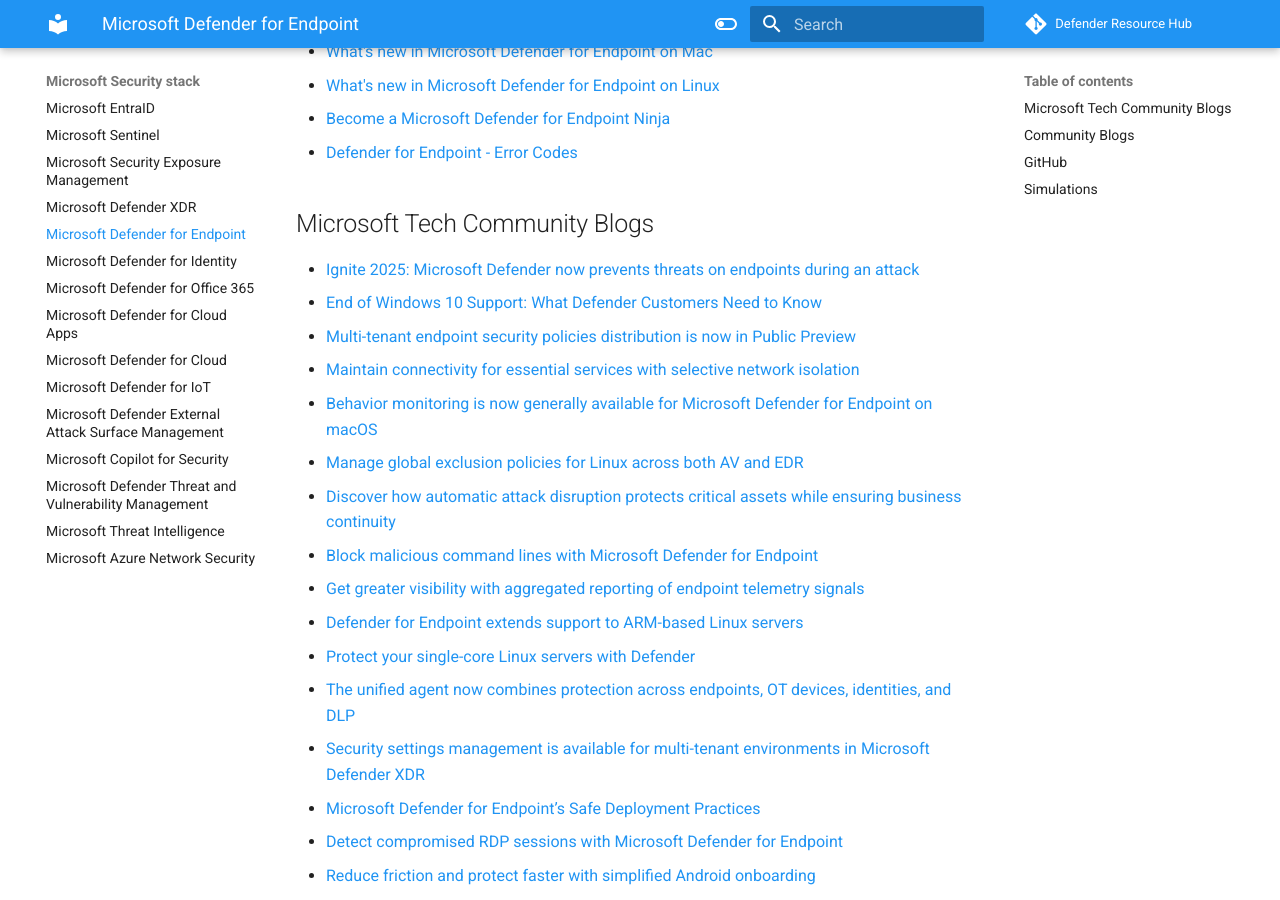
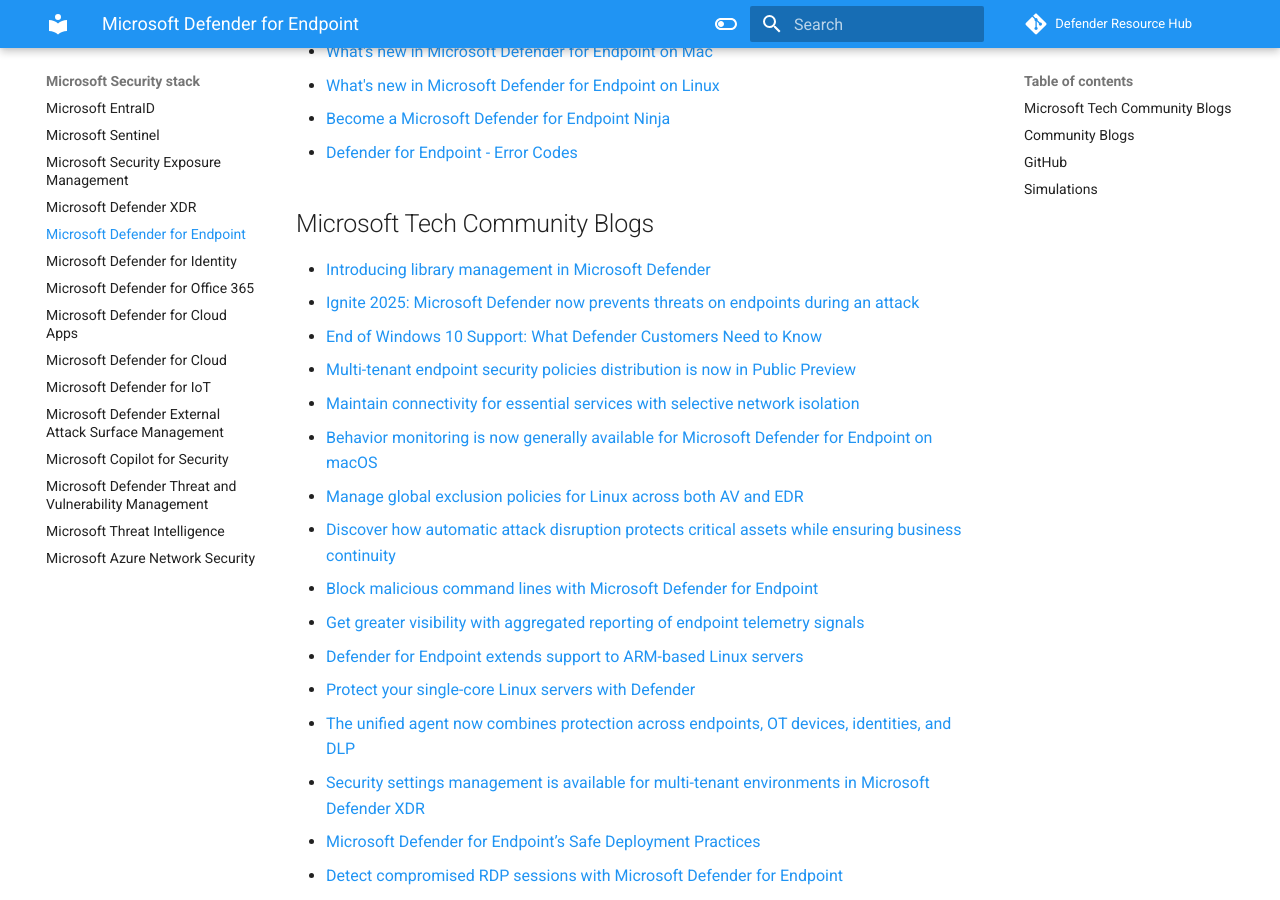
Before and after one commit to alexverboon/DefenderResourceHub, an MkDocs documentation site: the page built from docs/mde.md, in a window 1280 px wide and 900 px high, scrolled down 390 px. Built offline with MkDocs 1.6.1 and Material for MkDocs 9.7.7, drawn with Linux system fonts in a browser that asks for light colours; comment, search, counter and statistics services are not loaded.

Commit message:
mde update

```diff
--- a/docs/mde.md
+++ b/docs/mde.md
@@ -13,6 +13,7 @@
 
 ## Microsoft Tech Community Blogs
 
+- [Introducing library management in Microsoft Defender](https://techcommunity.microsoft.com/blog/microsoftdefenderatpblog/introducing-library-management-in-microsoft-defender/4494434)
 - [Ignite 2025: Microsoft Defender now prevents threats on endpoints during an attack](https://techcommunity.microsoft.com/blog/microsoftdefenderatpblog/ignite-2025-microsoft-defender-now-prevents-threats-on-endpoints-during-an-attac/4470805)
 - [End of Windows 10 Support: What Defender Customers Need to Know](https://techcommunity.microsoft.com/blog/microsoftdefenderatpblog/end-of-windows-10-support-what-defender-customers-need-to-know/4461349)
 - [Multi-tenant endpoint security policies distribution is now in Public Preview](https://techcommunity.microsoft.com/blog/microsoftdefenderatpblog/multi-tenant-endpoint-security-policies-distribution-is-now-in-public-preview/4439929)
```
Also changed, not shown: other parts of docs/mde.md (+1 -0 lines).
